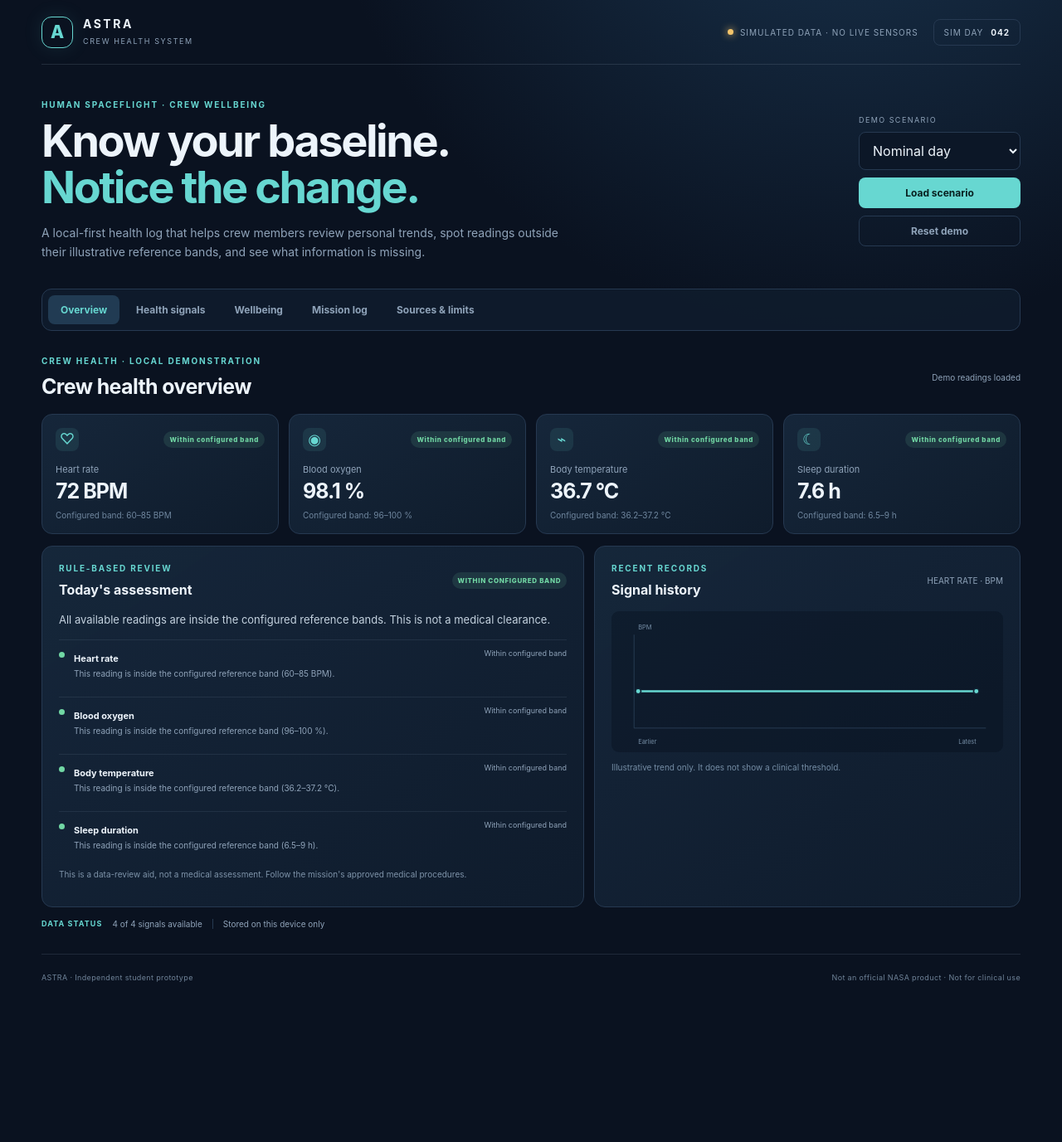
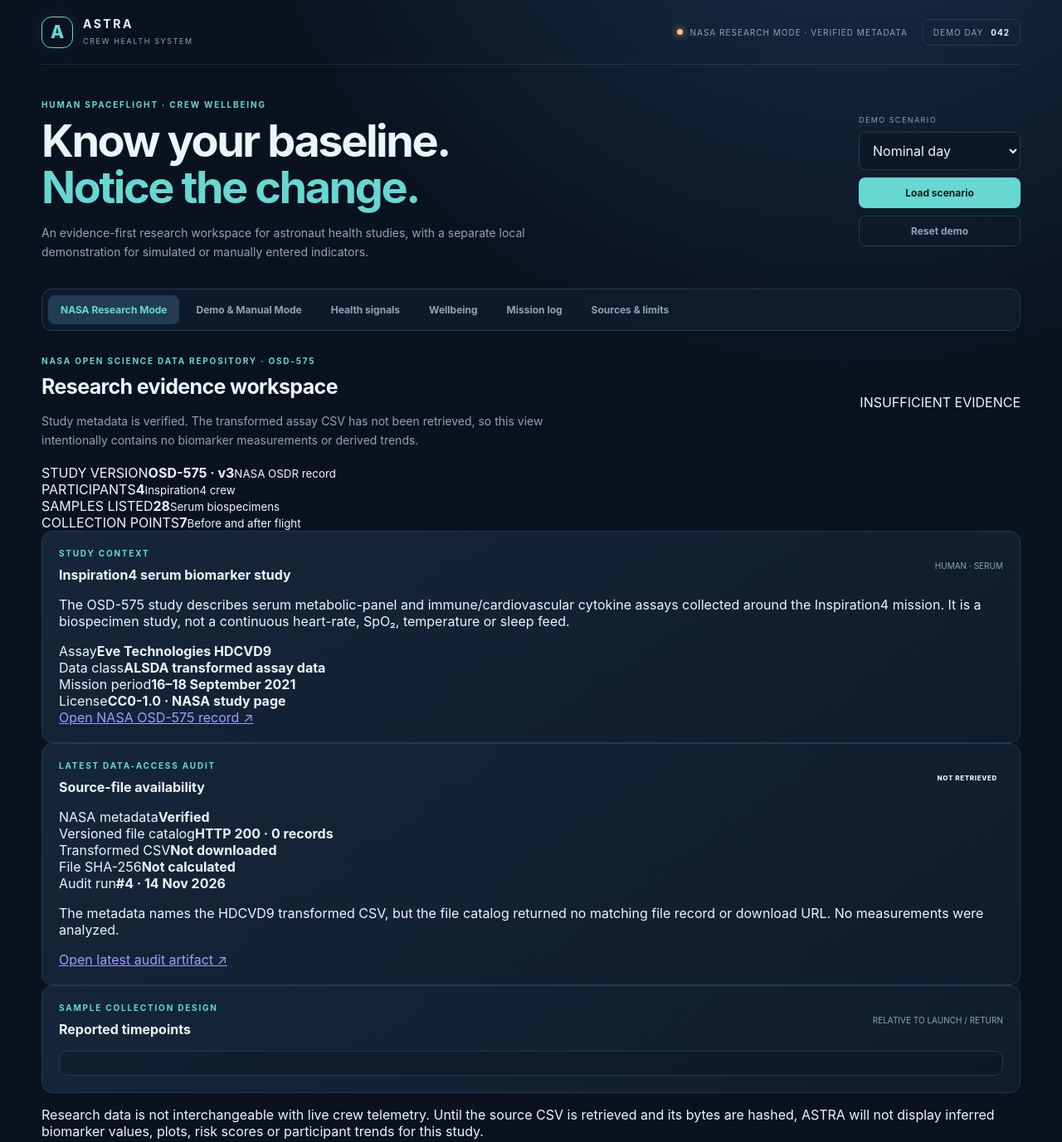
Before and after one commit to MahmutVezir/astra-astronaut-health-monitor, a website: page index.html in a window 1280 px wide. Shown: the top 1377 px of the page at 83% size. Before the commit the page ends 1214 px from the top, so only its background shows below. Drawn offline with Linux system fonts and the light colour scheme.

Commit message:
Make verified NASA research mode the app entry view

```diff
--- a/index.html
+++ b/index.html
@@ -17,8 +17,8 @@
         <span><strong>ASTRA</strong><small>CREW HEALTH SYSTEM</small></span>
       </a>
       <div class="topbar-right">
-        <span class="demo-pill"><span class="pulse-dot"></span> SIMULATED DATA · NO LIVE SENSORS</span>
-        <span class="mission-chip">SIM DAY <strong id="mission-day">042</strong></span>
+        <span class="demo-pill"><span class="pulse-dot"></span> <span id="mode-indicator">NASA RESEARCH MODE · VERIFIED METADATA</span></span>
+        <span class="mission-chip demo-only">DEMO DAY <strong id="mission-day">042</strong></span>
       </div>
     </header>
 
@@ -27,9 +27,9 @@
         <div>
           <p class="eyebrow">HUMAN SPACEFLIGHT · CREW WELLBEING</p>
           <h1>Know your baseline.<br><span>Notice the change.</span></h1>
-          <p class="intro-copy">A local-first health log that helps crew members review personal trends, spot readings outside their illustrative reference bands, and see what information is missing.</p>
+          <p class="intro-copy">An evidence-first research workspace for astronaut health studies, with a separate local demonstration for simulated or manually entered indicators.</p>
         </div>
-        <div class="intro-actions">
+        <div class="intro-actions demo-only">
           <label for="demo-scenario">DEMO SCENARIO</label>
           <select id="demo-scenario">
             <option value="nominal">Nominal day</option>
@@ -42,14 +42,63 @@
       </section>
 
       <nav class="tabs" aria-label="Main navigation">
-        <button class="tab active" data-view="overview" type="button">Overview</button>
+        <button class="tab active" data-view="research" type="button">NASA Research Mode</button>
+        <button class="tab" data-view="overview" type="button">Demo & Manual Mode</button>
         <button class="tab" data-view="signals" type="button">Health signals</button>
         <button class="tab" data-view="wellbeing" type="button">Wellbeing</button>
         <button class="tab" data-view="log" type="button">Mission log</button>
         <button class="tab" data-view="sources" type="button">Sources & limits</button>
       </nav>
 
-      <section class="view active" id="view-overview">
+      <section class="view active" id="view-research">
+        <div class="section-heading">
+          <div><p class="eyebrow">NASA OPEN SCIENCE DATA REPOSITORY · OSD-575</p><h2>Research evidence workspace</h2><p class="section-copy">Study metadata is verified. The transformed assay CSV has not been retrieved, so this view intentionally contains no biomarker measurements or derived trends.</p></div>
+          <span class="research-decision" id="research-decision">INSUFFICIENT EVIDENCE</span>
+        </div>
+
+        <div class="research-metrics">
+          <article class="research-metric"><span>STUDY VERSION</span><strong id="research-version">OSD-575 · v3</strong><small>NASA OSDR record</small></article>
+          <article class="research-metric"><span>PARTICIPANTS</span><strong id="research-participants">4</strong><small>Inspiration4 crew</small></article>
+          <article class="research-metric"><span>SAMPLES LISTED</span><strong id="research-samples">28</strong><small>Serum biospecimens</small></article>
+          <article class="research-metric"><span>COLLECTION POINTS</span><strong id="research-timepoint-count">7</strong><small>Before and after flight</small></article>
+        </div>
+
+        <div class="research-details-grid">
+          <article class="panel">
+            <div class="panel-heading"><div><p class="eyebrow">STUDY CONTEXT</p><h3 id="research-study-title">Inspiration4 serum biomarker study</h3></div><span class="mini-label">HUMAN · SERUM</span></div>
+            <p class="research-description">The OSD-575 study describes serum metabolic-panel and immune/cardiovascular cytokine assays collected around the Inspiration4 mission. It is a biospecimen study, not a continuous heart-rate, SpO₂, temperature or sleep feed.</p>
+            <div class="research-facts">
+              <div><span>Assay</span><strong id="research-assay">Eve Technologies HDCVD9</strong></div>
+              <div><span>Data class</span><strong>ALSDA transformed assay data</strong></div>
+              <div><span>Mission period</span><strong>16–18 September 2021</strong></div>
+              <div><span>License</span><strong>CC0-1.0 · NASA study page</strong></div>
+            </div>
+            <a href="https://osdr.nasa.gov/bio/repo/data/studies/OSD-575" target="_blank" rel="noopener noreferrer">Open NASA OSD-575 record ↗</a>
+          </article>
+
+          <article class="panel research-audit-panel">
+            <div class="panel-heading"><div><p class="eyebrow">LATEST DATA-ACCESS AUDIT</p><h3>Source-file availability</h3></div><span class="state-label state-limited" id="research-data-state">NOT RETRIEVED</span></div>
+            <div class="research-audit-rows">
+              <div><span>NASA metadata</span><strong id="research-metadata-status">Verified</strong></div>
+              <div><span>Versioned file catalog</span><strong id="research-catalog-status">HTTP 200 · 0 records</strong></div>
+              <div><span>Transformed CSV</span><strong id="research-file-status">Not downloaded</strong></div>
+              <div><span>File SHA-256</span><strong id="research-hash-status">Not calculated</strong></div>
+              <div><span>Audit run</span><strong id="research-run-status">#4 · 14 Nov 2026</strong></div>
+            </div>
+            <p class="research-audit-note" id="research-audit-note">The metadata names the HDCVD9 transformed CSV, but the file catalog returned no matching file record or download URL. No measurements were analyzed.</p>
+            <a href="https://github.com/MahmutVezir/astra-astronaut-health-monitor/actions/runs/43596179113" target="_blank" rel="noopener noreferrer">Open latest audit artifact ↗</a>
+          </article>
+        </div>
+
+        <article class="panel research-timeline-panel">
+          <div class="panel-heading"><div><p class="eyebrow">SAMPLE COLLECTION DESIGN</p><h3>Reported timepoints</h3></div><span class="mini-label">RELATIVE TO LAUNCH / RETURN</span></div>
+          <div class="research-timeline" id="research-timeline" aria-label="OSD-575 sample collection timeline"></div>
+        </article>
+
+        <p class="research-footnote">Research data is not interchangeable with live crew telemetry. Until the source CSV is retrieved and its bytes are hashed, ASTRA will not display inferred biomarker values, plots, risk scores or participant trends for this study.</p>
+      </section>
+
+      <section class="view" id="view-overview" hidden>
         <div class="section-heading">
           <div><p class="eyebrow">CREW HEALTH · LOCAL DEMONSTRATION</p><h2>Crew health overview</h2></div>
           <span class="timestamp" id="last-updated">No readings saved yet</span>
```
